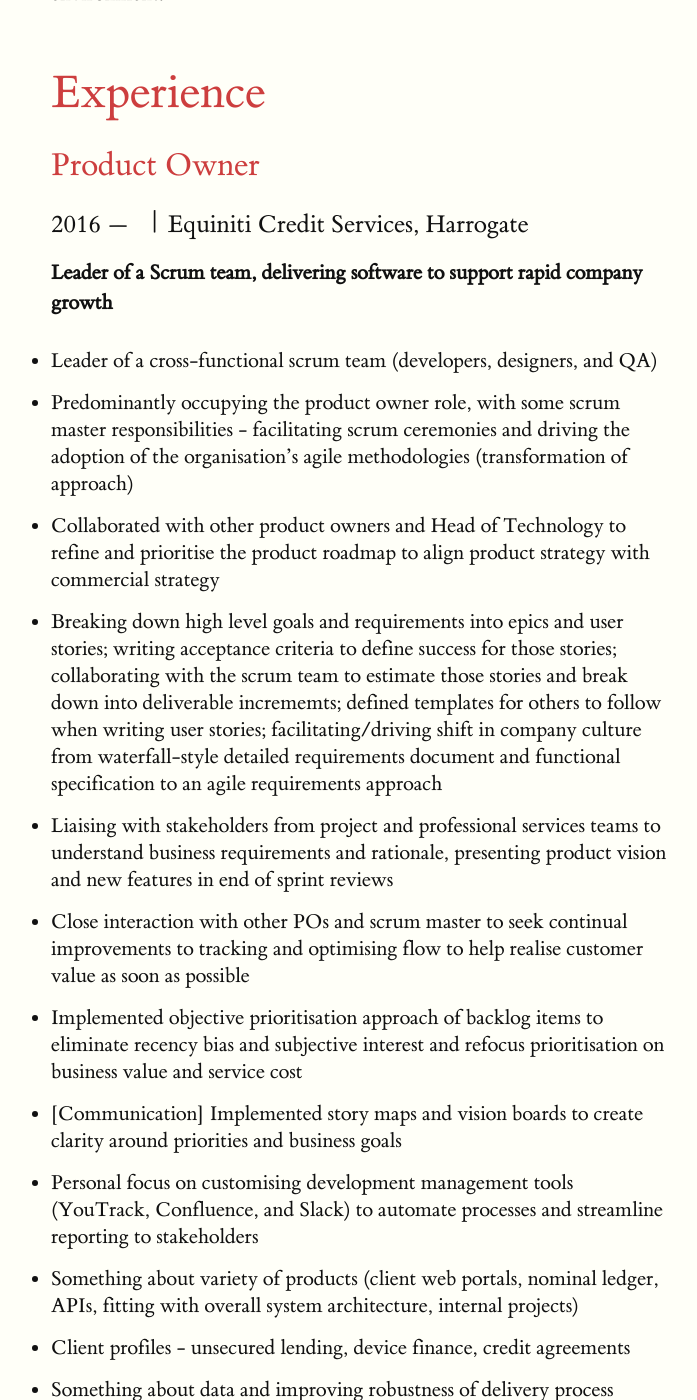
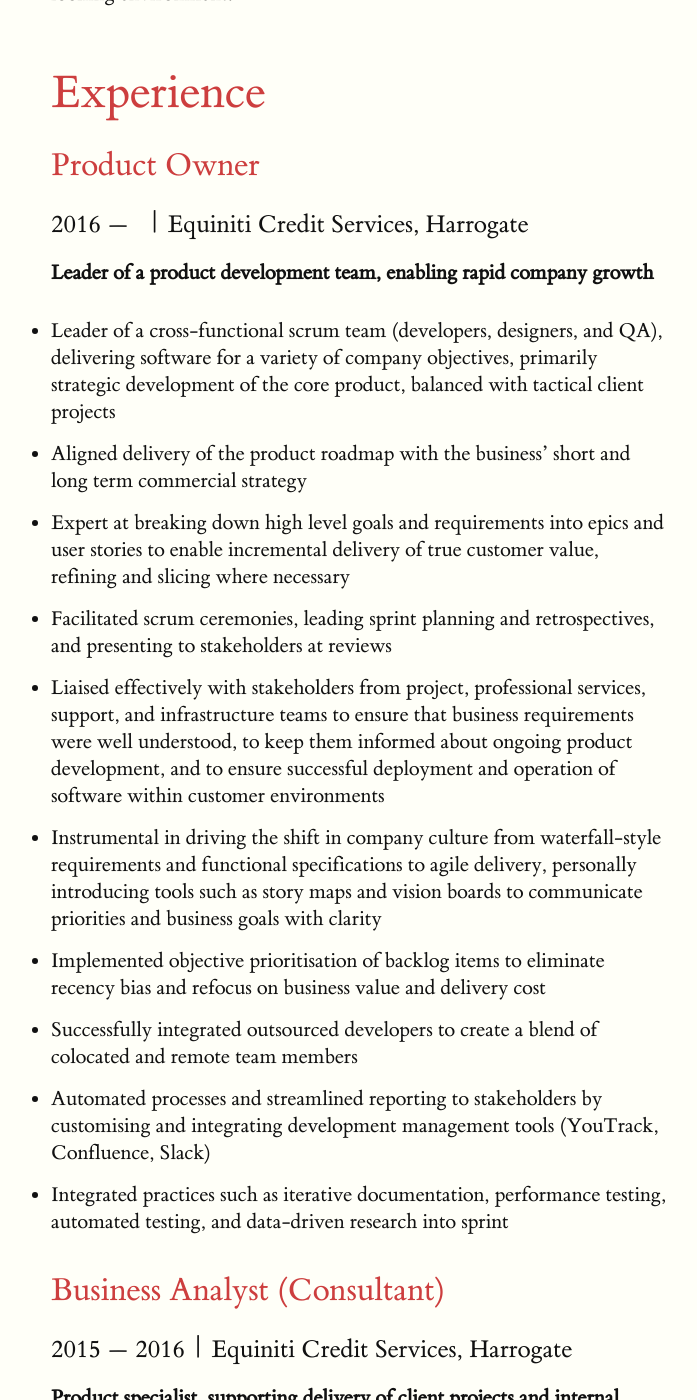
Before and after one commit to pjohnkeane/pjohnkeane.github.io, a Jekyll site: the page built from john_keane_cv.md, in a window 1280 px wide and 1400 px high, scrolled down 423 px. Shown: the whole window, without its empty margins (109-806 px from the left). Built offline with Jekyll 4.4.1, drawn with Linux system fonts in a browser that asks for light colours; nearby versions of some CDN libraries; some of the changed text lies outside the part shown.

Commit message:
Updates to CV content

```diff
--- a/john_keane_cv.md
+++ b/john_keane_cv.md
@@ -12,7 +12,7 @@ layout: cv
 
 # Summary
 
-15 years experience in enterprise financial services software across QA, training, pre-sales, project management, and product management. Looking for opportunities to build things that matter, using technology sensitively and progressively, in a creative and forward-looking environment.
+15+ years experience in enterprise software across the development and delivery lifecycle, with a particular focus on product management & agile delivery. Looking for opportunities to build things that matter, using technology sensitively and progressively, in a creative and forward-looking environment.
 
 # Experience
 
@@ -20,20 +20,18 @@ layout: cv
 
 ### 2016 &mdash; &nbsp; | Equiniti Credit Services, Harrogate
 
-**Leader of a Scrum team, delivering software to support rapid company growth**
+**Leader of a product development team, enabling rapid company growth**
 
-* Leader of a cross-functional scrum team (developers, designers, and QA)
-* Predominantly occupying the product owner role, with some scrum master responsibilities - facilitating scrum ceremonies and driving the adoption of the organisation's agile methodologies (transformation of approach)
-* Collaborated with other product owners and Head of Technology to refine and prioritise the product roadmap to align product strategy with commercial strategy
-* Breaking down high level goals and requirements into epics and user stories; writing acceptance criteria to define success for those stories; collaborating with the scrum team to estimate those stories and break down into deliverable incrememts; defined templates for others to follow when writing user stories; facilitating/driving shift in company culture from waterfall-style detailed requirements document and functional specification to an agile requirements approach
-* Liaising with stakeholders from project and professional services teams to understand business requirements and rationale, presenting product vision and new features in end of sprint reviews
-* Close interaction with other POs and scrum master to seek continual improvements to tracking and optimising flow to help realise customer value as soon as possible
-* Implemented objective prioritisation approach of backlog items to eliminate recency bias and subjective interest and refocus prioritisation on business value and service cost
-* [Communication] Implemented story maps and vision boards to create clarity around priorities and business goals
-* Personal focus on customising development management tools (YouTrack, Confluence, and Slack) to automate processes and streamline reporting to stakeholders
-- Something about variety of products (client web portals, nominal ledger, APIs, fitting with overall system architecture, internal projects)
-- Client profiles - unsecured lending, device finance, credit agreements
-- Something about data and improving robustness of delivery process
+* Leader of a cross-functional scrum team (developers, designers, and QA), delivering software for a variety of company objectives, primarily strategic development of the core product, balanced with tactical client projects
+* Aligned delivery of the product roadmap with the business' short and long term commercial strategy
+* Expert at breaking down high level goals and requirements into epics and user stories to enable incremental delivery of true customer value, refining and slicing where necessary
+* Facilitated scrum ceremonies, leading sprint planning and retrospectives, and presenting to stakeholders at reviews
+* Liaised effectively with stakeholders from project, professional services, support, and infrastructure teams to ensure that business requirements were well understood, to keep them informed about ongoing product development, and to ensure successful deployment and operation of software within customer environments
+* Instrumental in driving the shift in company culture from waterfall-style requirements and functional specifications to agile delivery, personally introducing tools such as story maps and vision boards to communicate priorities and business goals with clarity
+* Implemented objective prioritisation of backlog items to eliminate recency bias and refocus on business value and delivery cost
+* Successfully integrated outsourced developers to create a blend of colocated and remote team members
+* Automated processes and streamlined reporting to stakeholders by customising and integrating development management tools (YouTrack, Confluence, Slack)
+* Integrated practices such as iterative documentation, performance testing, automated testing, and data-driven research into sprint
 
 ## Business Analyst (Consultant)
 
@@ -41,11 +39,10 @@ layout: cv
 
 **Product specialist, supporting delivery of client projects and internal R&D**
 
-* System testing to validate software configuration against client business processes (manual testing via desktop application and API testing via Postman)
-* On-site training of call centre staff and client managers
 * Gap analysis and requirements definition with client business analysts
-* Writing user guides for key business processes
-* Second-line service desk support and day-to-day client support
+* Wrote user guides for key business processes and provided training internally and to customer staff on-site
+* Designed and executed system tests to validate software configuration against client business processes
+* Provided second-line service desk support and day-to-day client support
 
 ## Product Manager/Lead Consultant
 
@@ -53,18 +50,18 @@ layout: cv
 
 **Senior management team member responsible for product strategy, determining and overseeing successful delivery of company and product goals**
 
- * Defined the product vision based on a comprehensive understanding of the market and competitive landscape, owned the product roadmap, and took responsibility for strategic and tactical product decisions
- * Collaborated with development, sales, and support teams to analyse and prioritise user feedback and market requirements, with the outcome of establishing and maintaining the product as a highly successful proposition in a crowded and competitive niche
- * Guided the development team in designing and implementing appropriate solutions against the product roadmap, ensuring that functional changes are in accordance with scope and specifications, and championed the use of prototypes and wireframes to illustrate use cases and interactions
- * Directly responsible for a small development team focused on rapidly delivering client-facing and value-add projects, e.g. producing dashboard reports, integrating third party software systems and processes, and gathering customer system metrics to support data-driven decision making, employing agile methodologies (in contrast with waterfall-type approaches used on other projects)
- * Acted as senior consultant and lead project manager on key new business projects, including the two biggest contracts won by the company to date (project values >£500k, 6 figure recurring revenues), with end-to-end responsibilities including solution design, project scoping, and acting as the principal client support contact for the customer for inbound and outbound communications
- * Assisted the sales team by designing and delivering presentations and demos of the product and service offering to prospective clients, successfully establishing value propositions and differentiation in a crowded and competitive niche
- * Personally led multiple major product initiatives, e.g.
-   * FATCA reporting solution, including instigating a deal with Deloitte to provide a managed service based on data transfer between systems
-   * Creativity-focused ideation with internal and customer stakeholders to identify requirements for a mobile app, and subsequent outsourcing of app design
- * Supported and mentored trainers, project managers, technical consultants, and marketing staff in understanding the product and its market position
- * Line management responsibilities
- * Accomplished public speaker, regularly delivering presentations and workshops to prospects and customers at seminars and conferences
+* Defined the product vision based on a comprehensive understanding of the market and competitive landscape, owned the product roadmap, and took responsibility for strategic and tactical product decisions
+* Collaborated with development, sales, and support teams to analyse and prioritise user feedback and market requirements, with the outcome of establishing and maintaining the product as a highly successful proposition in a crowded and competitive niche, ultimately leading to the acquisition of the company
+* Carried out market analysis and competitive analysis to identify product opportunities. Established pricing models for new products based on projected costs and revenues
+* Led multiple major product initiatives, for example: FATCA reporting solution, including a deal with Deloitte to provide a managed service; creativity-focused ideation with internal and customer stakeholders to identify requirements for a mobile app, and subsequent outsourcing of app design
+* Senior consultant and lead project manager on key new business projects (project values typically >£500k, 6 figure recurring revenues), with end-to-end responsibilities including solution design, project oversight, and acting as the principal client support contact for the customer for inbound and outbound communications
+* Designed and delivered presentations and demos of the product and service offering to prospective clients, successfully establishing value propositions and differentiation in a crowded and competitive niche
+* Guided the development team in designing and implementing appropriate solutions against the product roadmap, encouraging the use of prototypes and wireframes to illustrate use cases and interactions
+* Directly responsible for a small development team, employing agile methodologies to rapidly deliver value-add projects, e.g. producing dashboard reports, integrating third party software systems and processes, and gathering customer system metrics to support data-driven decision making
+* Supported and mentored trainers, project managers, technical consultants, and marketing staff in understanding the product and its market position
+* Line management responsibilities
+* Accomplished public speaker, regularly delivering presentations and workshops to prospects and customers at seminars and conferences
+
 
 ## Consultant (Pre-Sales/Implementation)
 
@@ -72,20 +69,9 @@ layout: cv
 
 **Product specialist working embedded and remotely with international customers**
 
- * Worked directly with business users to establish core needs, evaluate and document requirements, map requirements to existing functionality, and advise on best practice process changes
- * Delivered multiple enterprise system implementations, including
-    * Day-to-day project management (risk & issue logs, assigning actions, organising project meetings)
-    * Requirements capture via systems analysis, user interviews, and observation
-    * Gap analysis of existing systems and business processes
-    * Design and specification of software customisations and configuration of business rules
-    * Design and development of document templates
-    * Data migration scoping and mapping
-    * Design and supervision of user acceptance testing
-    * Planning and delivery of user training, both on-site and remote
-    * On-site support to ensure successful project initiation, including handover to the client services team for ongoing customer support
- * Responsible for pre-sales including prospect research, RFP/bid management, live sales presentations, and software demonstrations. Significant involvement on the majority of new business opportunities
- * Second line support, advising the helpdesk team and responding directly to customers as needed
- * Redeveloped www.jobstream.com to meet modern web standards. Wrote technical and marketing documentation. Commissioned production of marketing collateral and advertising by 3rd party design agency
+* Delivered multiple enterprise system implementations, including day-to-day project management (risk & issue logs, assigning actions, organising project meetings), data migration scoping and mapping, requirements capture, design and supervision of user acceptance testing, design and delivery of user training, on-site and remote, on-site support to ensure successful project initiation, with handover to the client services team for ongoing customer support
+* Responsible for pre-sales including prospect research, RFP/bid management, live sales presentations, and software demonstrations. Significant involvement on the majority of new business opportunities
+* Wrote technical and marketing documentation. Commissioned and project managed production of marketing collateral and advertising by 3rd party design agency
 
 ## Quality Assurance Technician
 
@@ -109,14 +95,18 @@ layout: cv
 
 # Skills, tools, and side projects
 
- * **Technical:** HTML/CSS, Sublime Text, SQL, SSRS, Crystal Reports, Salesforce, Github, IFTTT, Zapier
- * **Productivity:** Word/Pages/Docs, Excel/Numbers/Sheets, Powerpoint/Keynote
+I've used these tools professionally:
+
+ * **Technical:** HTML/CSS (inc. Bootstrap and SASS), some JavaScript, Sublime Text, SQL, Mongo, Gherkin, SSRS, Postman, Crystal Reports, Salesforce, Github, IFTTT, Zapier, TeamCity, Octopus
+ * **Productivity:** Word/Pages/Docs, Excel (inc VBA)/Numbers/Sheets, Powerpoint/Keynote, OneNote, Evernote
  * **Design & prototyping:** Visio, Balsamiq Mockups, Skitch, GIMP, InDesign
- * **Communication & project management:** Slack, YouTrack (including Javascript Workflow), Basecamp, Trello, Asana, Podio, MS Project, Gotomeeting
+ * **Communication & project management:** Outlook, Confluence, YouTrack, Slack, Basecamp, Trello, Asana, Podio, Project, Gotomeeting
 
-I've hand-coded websites (e.g. www.jobstream.com, www.maxrushden.com), I've helped small businesses with their web presence (e.g. rebeccalouiselaw.com). I have blogs at pjohnkeane.com and biscuitsforcheese.co.uk.
+I've hand-coded websites (e.g. www.jobstream.com, www.maxrushden.com), I've helped small businesses with their web presence (e.g. www.rebeccalouiselaw.com, www.laurajanescott.co.uk). I have blogs at www.pjohnkeane.com and www.biscuitsforcheese.co.uk.
 
-I've recently been working with two friends in the education sector, designing and prototyping an innovative SaaS (web app and MongoDB) tool that helps students to learn problem-solving techniques.
+Working with two friends in the education sector, we designed and prototyped an innovative SaaS (web app and MongoDB) tool that helps students to learn problem-solving techniques.
+
+Actively involved with ProductTank Yorkshire.
 
 # Contact details
 
```
